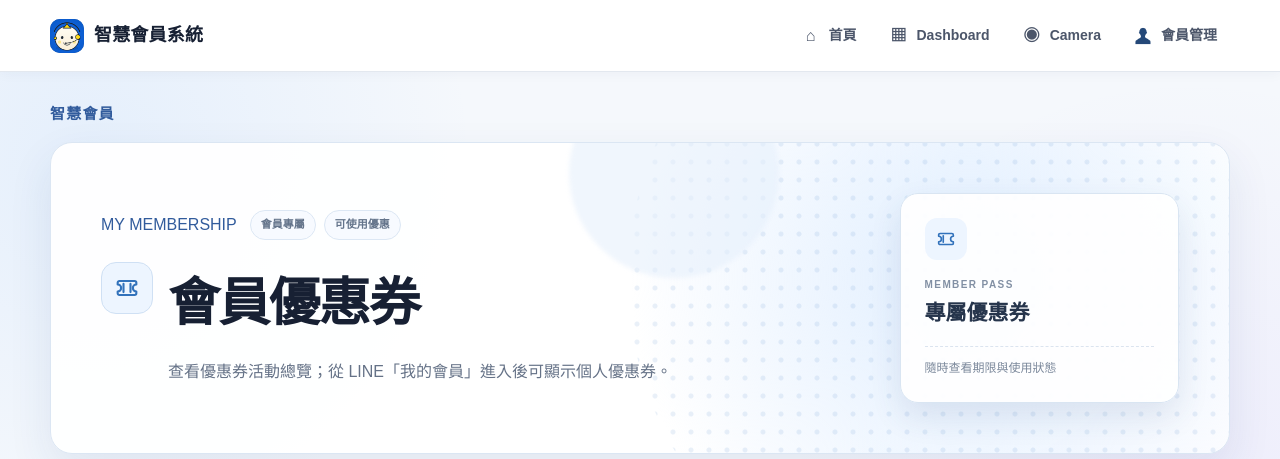
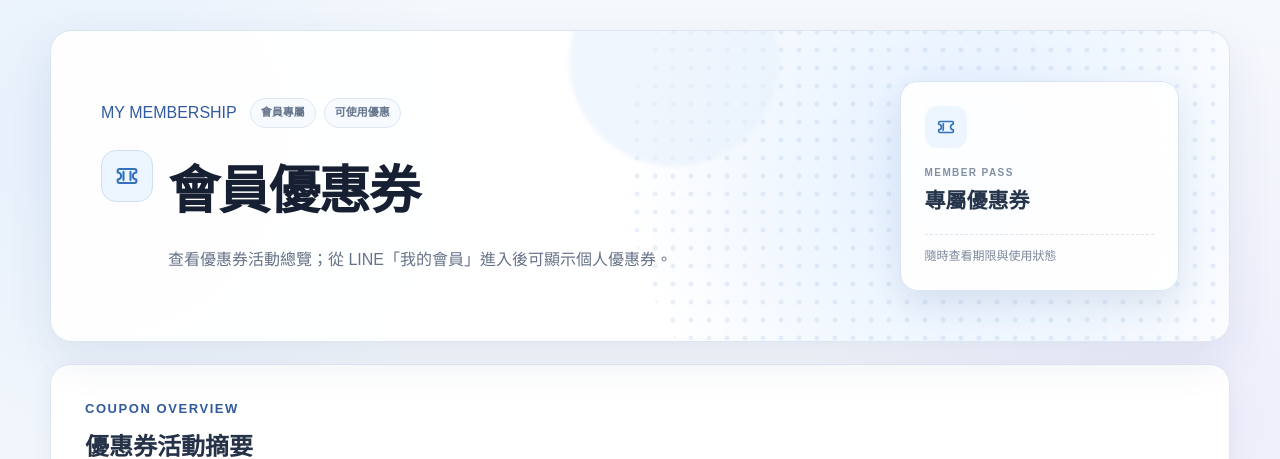
Before and after one commit to z31104/text630, a Flask app: page /coupons in a window 1280 px wide. Shown: the top 459 px of the page. Run offline with Flask 3, Linux system fonts and the light colour scheme; data comes from the database, SQL or seed files in the repository; data that the repository does not hold is empty; some libraries are stand-ins or nearby versions.

Commit message:
web:移除註冊頁、優惠券導覽列

```diff
--- a/templates/coupons.html
+++ b/templates/coupons.html
@@ -8,15 +8,7 @@
 </head>
 
 <body class="customer-page member-coupon-page">
-    {% include "_navbar.html" %}
-
     <main class="member-coupon-container">
-        <header class="member-portal-header">
-            <a class="member-portal-brand" href="{{ url_for('home.coupons') }}">
-                智慧會員
-            </a>
-        </header>
-
         <section class="member-coupon-hero">
             <span class="member-hero-orb" aria-hidden="true"></span>
             <div class="member-coupon-hero-copy">
--- a/templates/register.html
+++ b/templates/register.html
@@ -10,8 +10,6 @@
 </head>
 
 <body class="customer-page member-register-page">
-    {% include "_navbar.html" %}
-
     <main class="customer-register-container">
         <section class="customer-register-hero promo-hero register-hero-clean welcome-gift-hero member-welcome-premium">
             <div class="promo-decoration promo-light-left"></div>
```
